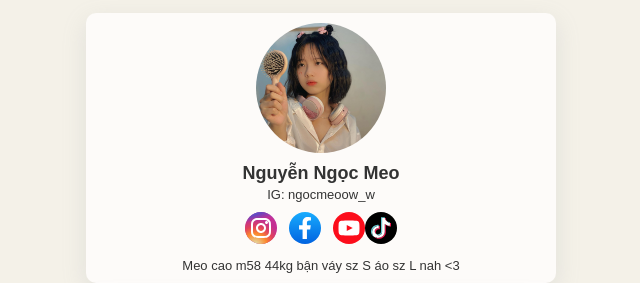
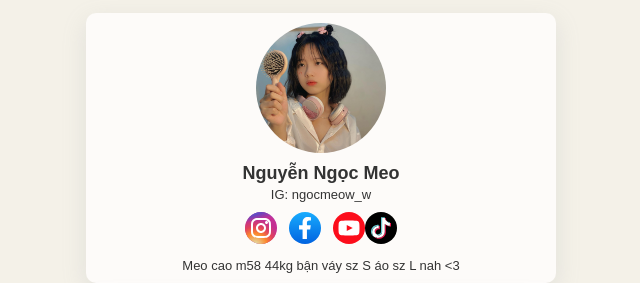
Before and after one commit to nguyenngocmeo07/nguyenngocmeo07.github.io, a plain HTML site: page index.html in a window 1280 px wide. Shown: the top 283 px of the page, 319-959 px from the left. Drawn offline with Linux system fonts and the light colour scheme.

Commit message:
Update index.html

```diff
--- a/index.html
+++ b/index.html
@@ -13,7 +13,7 @@
     <div class="content-div">
         <img style="aspect-ratio: 1/1; border-radius: 50%;" src="ava.jpg" alt="Girl in a jacket" width="130">
         <div class="text" style="font-size: 18px; font-weight: 600; margin-top: 10px;margin-bottom: 3px;">Nguyễn Ngọc Meo</div>
-        <div class="text" style="font-size: 13px; margin-bottom: 10px;">IG: ngocmeoow_w</div>
+        <div class="text" style="font-size: 13px; margin-bottom: 10px;">IG: ngocmeow_w</div>
         <div class="social">
             <div class="social-ig">
                 <a href="https://www.instagram.com/ngocmeow_w">
```
